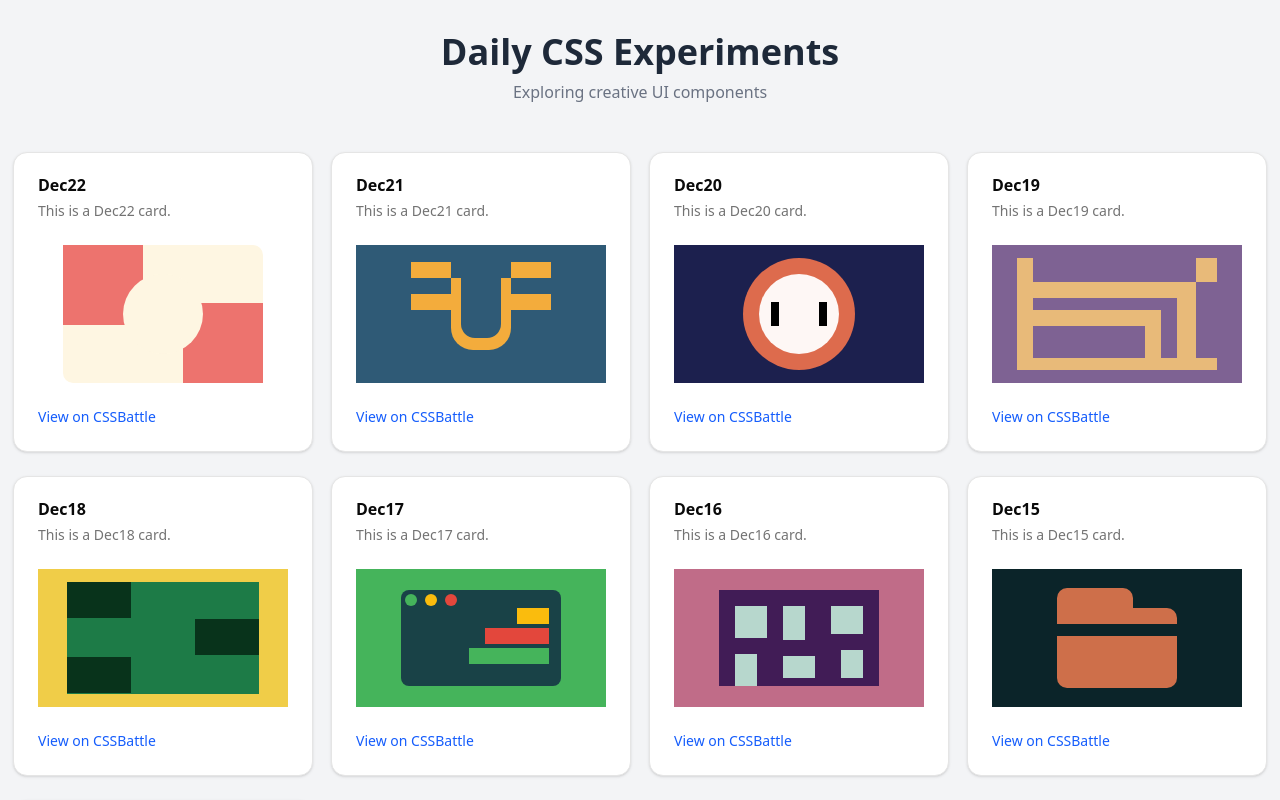
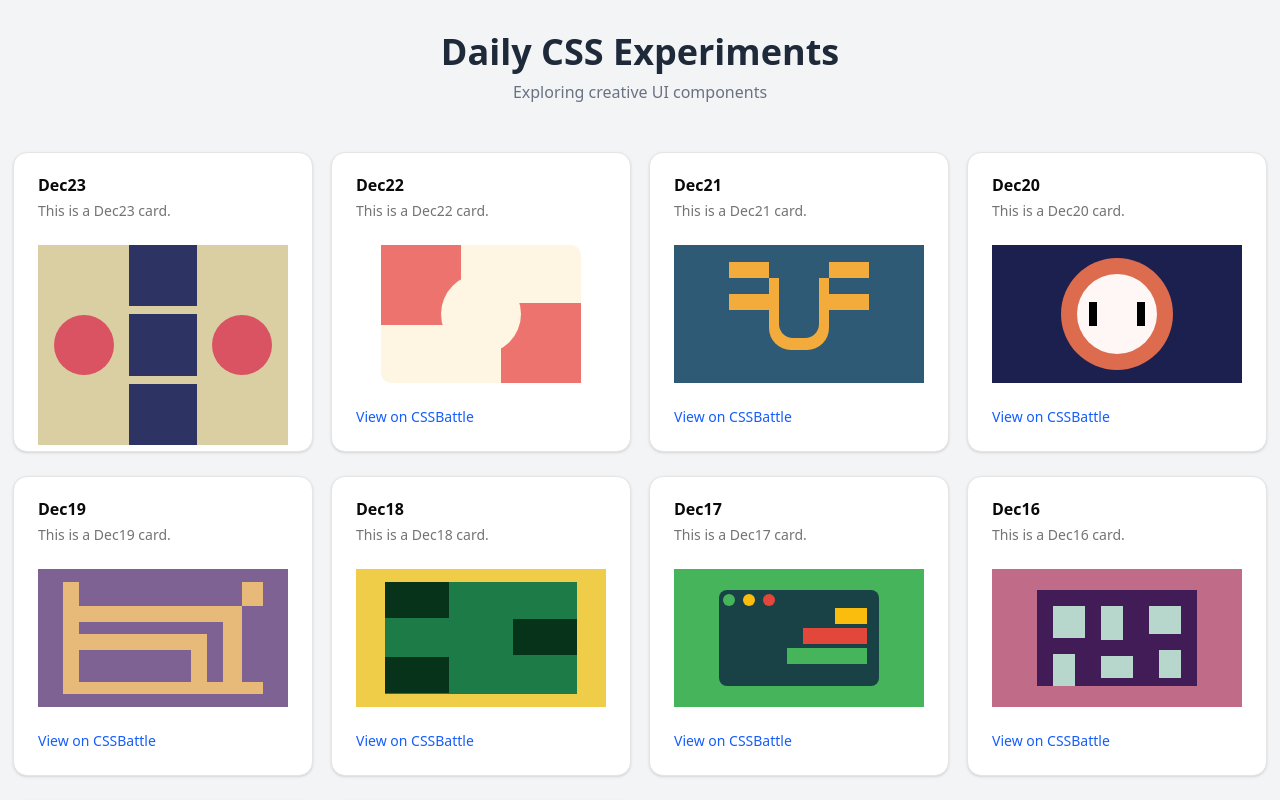
Before and after one commit to Abhay-86/css-challenges, a Next.js app: page / in a window 1280 px wide. Shown: the top 800 px of the page. Built offline with nearby package versions, Linux system fonts and the light colour scheme.

Commit message:
challenge for 23Dec

```diff
--- a/app/page.tsx
+++ b/app/page.tsx
@@ -10,6 +10,7 @@ import {
 import { lazy, Suspense } from "react";
 
 // Lazy load components for better performance
+const Dec23 = lazy(() => import("@/components/css/Dec23"));
 const Dec22 = lazy(() => import("@/components/css/Dec22"));
 const Dec21 = lazy(() => import("@/components/css/Dec21"));
 const Dec20 = lazy(() => import("@/components/css/Dec20"));
@@ -20,9 +21,10 @@ const Dec16 = lazy(() => import("@/components/css/Dec16"));
 const Dec15 = lazy(() => import("@/components/css/Dec15"));
 const Dec14 = lazy(() => import("@/components/css/Dec14"));
 
-const items = ["Dec22", "Dec21", "Dec20", "Dec19", "Dec18", "Dec17", "Dec16", "Dec15", "Dec14"];
+const items = ["Dec23","Dec22", "Dec21", "Dec20", "Dec19", "Dec18", "Dec17", "Dec16", "Dec15", "Dec14"];
 
 const componentMap: Record<string, React.ComponentType> = {
+  Dec23: Dec23,
   Dec22: Dec22,
   Dec21: Dec21,
   Dec20: Dec20,
--- /dev/null
+++ b/components/css/Dec23.tsx
@@ -0,0 +1,17 @@
+export default function Dec23() {
+  return (
+    <div className="bg-[#FEF6E2] w-full h-full flex flex-rows items-center justify-center">
+        <div className="bg-[#DACFA3] w-23 h-full flex flex-col items-center justify-center">
+            <div className="bg-[#D95362] w-15 h-15 rounded-full"></div>
+        </div>
+        <div className="bg-[#DACFA3] w-17 h-full flex flex-col gap-2">
+            <div className="bg-[#2D3464] w-full h-30"></div>
+            <div className="bg-[#2D3464] w-full h-30"></div>
+            <div className="bg-[#2D3464] w-full h-30"></div>
+        </div>
+        <div className="bg-[#DACFA3] w-23 h-full flex flex-col items-center justify-center">
+            <div className="bg-[#D95362] w-15 h-15 rounded-full"></div>
+        </div>
+    </div>
+  );
+}
```
